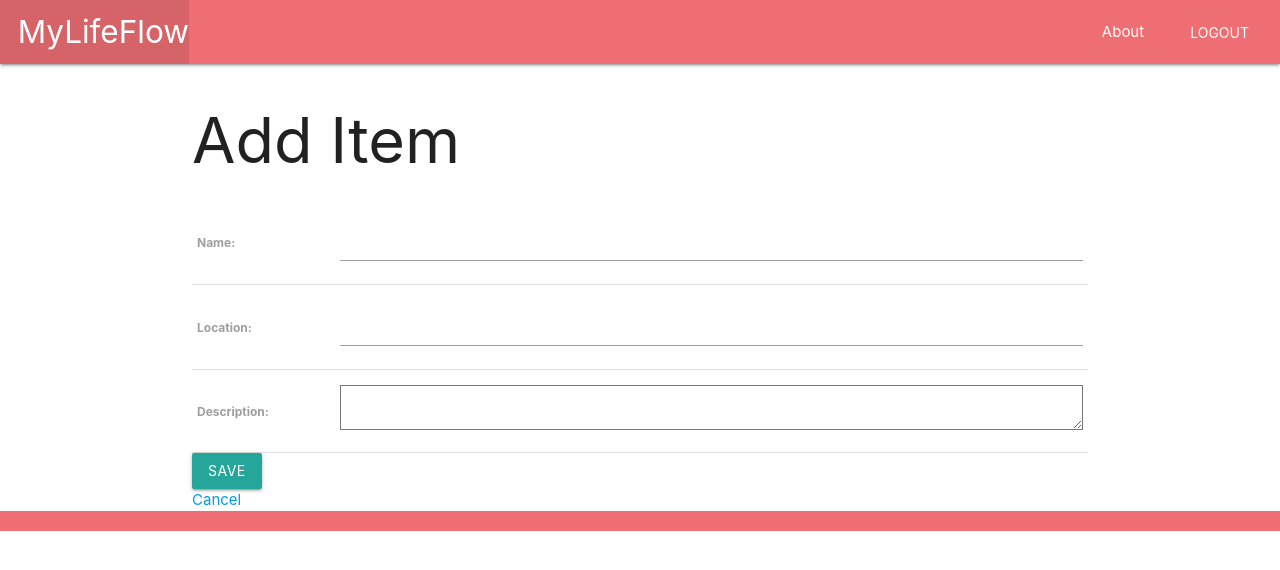
After one commit to ManarSwar97/MyLifeFlow, a Django app: page /items/create/ in a window 1280 px wide. The commit adds this page. Shown: the top 570 px of the page. Run offline with Django 5.2, Linux system fonts and the light colour scheme; the visitor is signed in with stand-in values (Sample User, id 1).

Commit message:
Completed 80 percent of Storage feature

```diff
--- a/mylifeflow/main_app/models.py
+++ b/mylifeflow/main_app/models.py
@@ -77,6 +77,9 @@ class Item(models.Model):
     def __str__(self):
         return f"Item: {self.name}"
 
+    def get_absolute_url(self):
+        return reverse('item_detail', kwargs={'pk': self.id})
+
 
 class Person(models.Model):
     name = models.CharField(max_length=50)
--- a/mylifeflow/main_app/templates/home.html
+++ b/mylifeflow/main_app/templates/home.html
@@ -2,6 +2,7 @@
 <h1>Welcome {{ user.first_name }}!</h1>
 <a href="{% url 'person_index' %}" class="btn">My People</a>
 <a href="{% url 'task_index' %}" class="btn">Daily Task</a>
+<a href="{% url 'item_index' %}" class="btn">My Items</a>
 
 {% else %}
 <h1>Welcome to MyLifeFlow!</h1>
--- /dev/null
+++ b/mylifeflow/main_app/templates/main_app/item_form.html
@@ -0,0 +1,11 @@
+{% extends 'base.html' %} {% block content %}
+<h1>{% if object %}Edit{% else %}Add{% endif %} Item</h1>
+<form method="post">
+  {% csrf_token %}
+  <table>
+    {{ form.as_table }}
+  </table>
+  <input type="submit" value="Save" class="btn" />
+</form>
+<a href="{% url 'item_index' %}">Cancel</a>
+{% endblock %}
--- a/mylifeflow/main_app/urls.py
+++ b/mylifeflow/main_app/urls.py
@@ -22,4 +22,11 @@ urlpatterns = [
     path('task/create/', views.TaskCreate.as_view(), name='task_create'),
     path('task/<int:pk>/update/', views.TaskUpdate.as_view(), name='task_update'),
     path('task/<int:pk>/delete/', views.TaskDelete.as_view(), name='task_delete'),
+
+# Item feature URLs
+    path('items/', views.ItemList.as_view(), name='item_index'),
+    path('items/create/', views.ItemCreate.as_view(), name='item_create'),
+    path('items/<int:pk>/', views.ItemDetail.as_view(), name='item_detail'),
+    path('items/<int:pk>/update/', views.ItemUpdate.as_view(), name='item_update'),
+    path('items/<int:pk>/delete/', views.ItemDelete.as_view(), name='item_delete'),
 ]
--- a/mylifeflow/main_app/views.py
+++ b/mylifeflow/main_app/views.py
@@ -3,12 +3,11 @@ from django.http import HttpResponse
 from django.contrib.auth import login
 from django.contrib.auth.forms import UserCreationForm
 from .forms import NewSignupForm, PersonForm, TaskForm
-from .models import UserProfile, Person, Task
+from .models import UserProfile, Person, Task, Item
 from django.views.generic.edit import CreateView, UpdateView, DeleteView
 from django.views.generic import ListView, DetailView
 from django.contrib.auth.mixins import LoginRequiredMixin
 from django.core.exceptions import PermissionDenied
-
 
 # Create your views here.
 def home(request):
@@ -107,3 +106,62 @@ class TaskUpdate(LoginRequiredMixin, UpdateView):
 class TaskDelete(LoginRequiredMixin, DeleteView):
     model = Task
     success_url = '/task/'
+
+class ItemList(LoginRequiredMixin, ListView):
+    model = Item
+
+    def get_queryset(self):
+        return Item.objects.filter(user=self.request.user)
+
+class ItemDetail(LoginRequiredMixin, DetailView):
+    model = Item
+
+    def get_object(self, queryset=None):
+        obj = super().get_object(queryset)
+        if obj.user != self.request.user:
+            raise PermissionDenied
+        return obj
+
+class ItemCreate(LoginRequiredMixin, CreateView):
+    model = Item
+    fields = ['name', 'location', 'description']
+
+    def form_valid(self, form):
+        form.instance.user = self.request.user
+        return super().form_valid(form)
+
+class ItemUpdate(LoginRequiredMixin, UpdateView):
+    model = Item
+    fields = ['name', 'location', 'description']
+
+    def get_object(self, queryset=None):
+        obj = super().get_object(queryset)
+        if obj.user != self.request.user:
+            raise PermissionDenied
+        return obj
+
+    def get_form(self, form_class=None):
+        # Store the old location before the form is bound and the instance is updated
+        self.old_location = self.get_object().location
+        return super().get_form(form_class)
+
+    def form_valid(self, form):
+        # self.object is the instance being updated, but not yet saved
+        new_location = form.cleaned_data['location']
+        if self.old_location != new_location:
+            if self.old_location:
+                if not self.object.movement:
+                    self.object.movement = []
+                self.object.movement.append(self.old_location)
+        form.instance.user = self.request.user
+        return super().form_valid(form)
+
+class ItemDelete(LoginRequiredMixin, DeleteView):
+    model = Item
+    success_url = '/items/'
+
+    def get_object(self, queryset=None):
+        obj = super().get_object(queryset)
+        if obj.user != self.request.user:
+            raise PermissionDenied
+        return obj
--- a/mylifeflow/mylifeflow/settings.py
+++ b/mylifeflow/mylifeflow/settings.py
@@ -76,8 +76,9 @@ WSGI_APPLICATION = 'mylifeflow.wsgi.application'
 DATABASES = {
     'default': {
         'ENGINE': 'django.db.backends.postgresql',
-        'NAME': 'life',
-        'USER': 'b',
+        'NAME': 'MyLifeFlow',
+        'USER': 'postgres',
+        'PASSWORD': '11223300',
         'PORT': '5432'
     }
 }
```
Also changed, not shown: mylifeflow/main_app/templates/main_app/item_confirm_delete.html (added, +9 -0 lines), mylifeflow/main_app/templates/main_app/item_detail.html (added, +10 -0 lines), mylifeflow/main_app/templates/main_app/item_list.html (added, +17 -0 lines).
